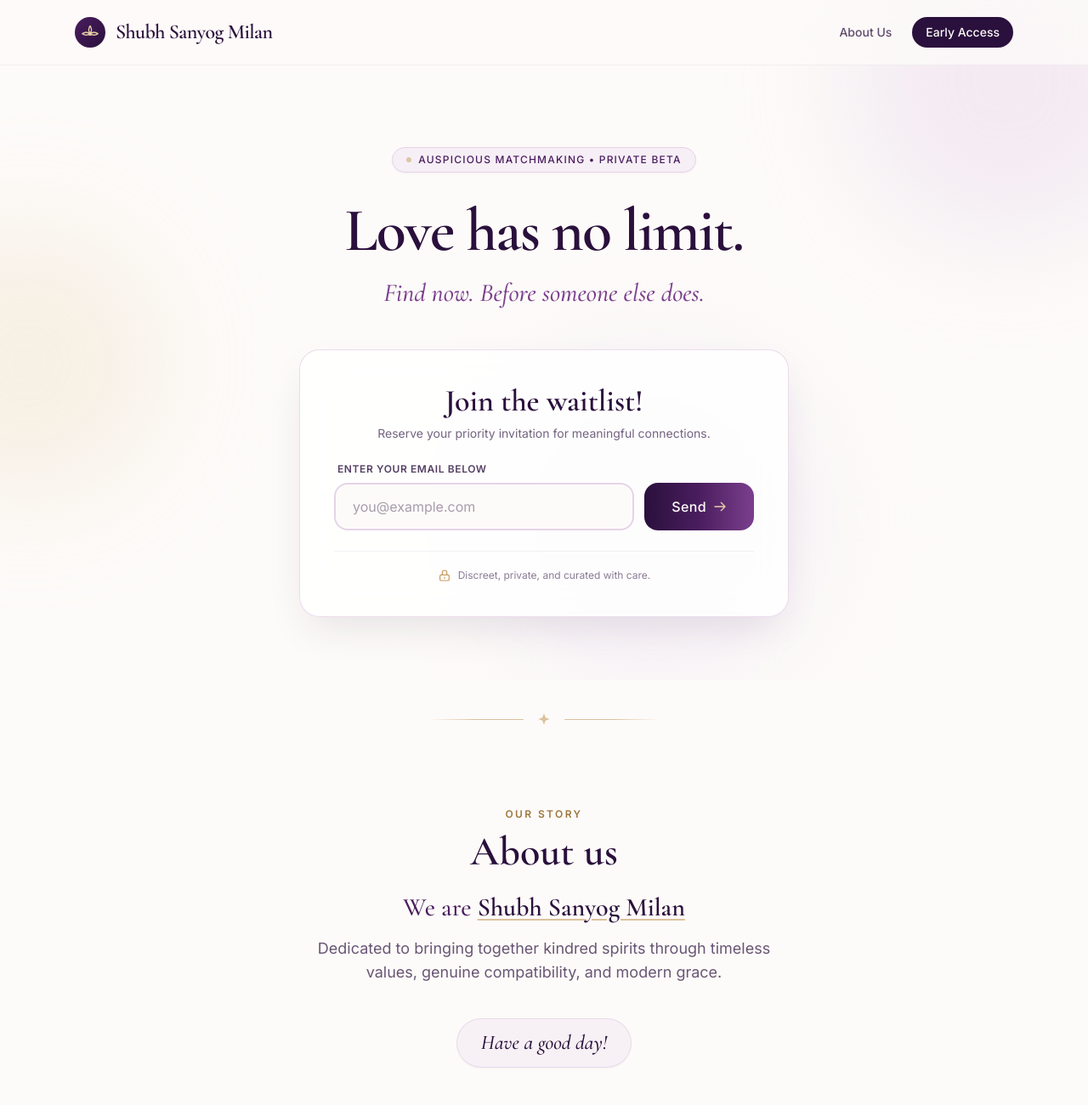
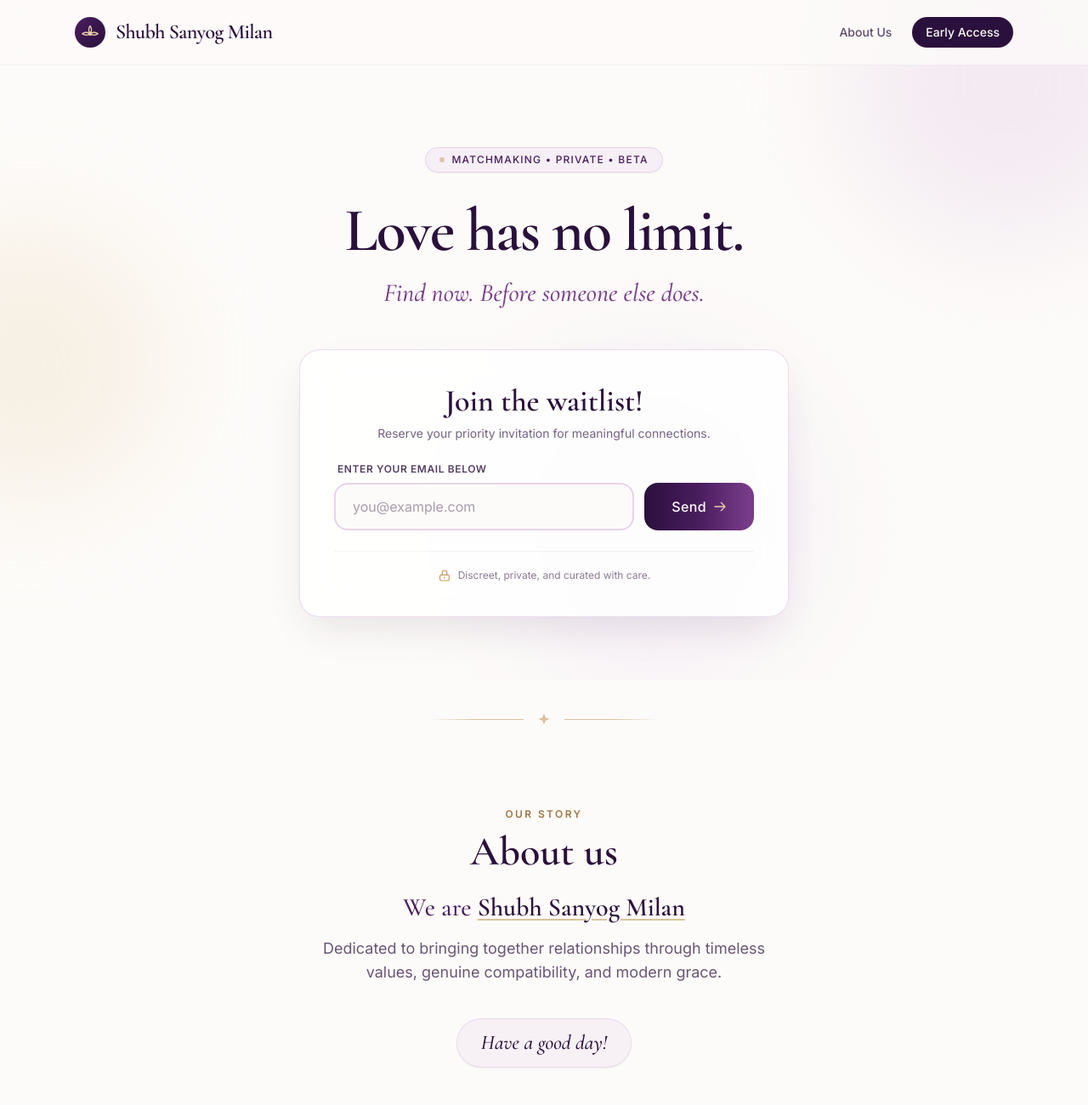
Before and after one commit to my-coding-tasks/Dating_App_Simulation, a plain HTML site: page index.html in a window 1280 px wide. Shown: the top 1300 px of the page at 85% size. Drawn offline with nearby package versions, Linux system fonts and the light colour scheme.

Commit message:
Update index.html

```diff
--- a/index.html
+++ b/index.html
@@ -93,7 +93,7 @@
             <!-- Editorial Eyebrow Pill -->
             <div class="inline-flex items-center gap-2 px-4 py-1.5 rounded-full bg-blush border border-thistle text-plum text-xs font-medium tracking-widest uppercase mb-8 shadow-sm">
                 <span class="w-1.5 h-1.5 rounded-full bg-gold animate-pulse"></span>
-                Auspicious Matchmaking &bull; Private Beta
+              Matchmaking &bull; Private &bull; Beta
             </div>
 
             <!-- Primary Tagline Headline (Upgraded from fixed <pre>) -->
@@ -190,7 +190,7 @@
             </p>
 
             <p class="text-base sm:text-lg text-plum-dark/70 max-w-xl mx-auto leading-relaxed mb-10">
-                Dedicated to bringing together kindred spirits through timeless values, genuine compatibility, and modern grace.
+                Dedicated to bringing together relationships through timeless values, genuine compatibility, and modern grace.
             </p>
 
             <!-- Warm Closing Sign-off Pill -->
```
